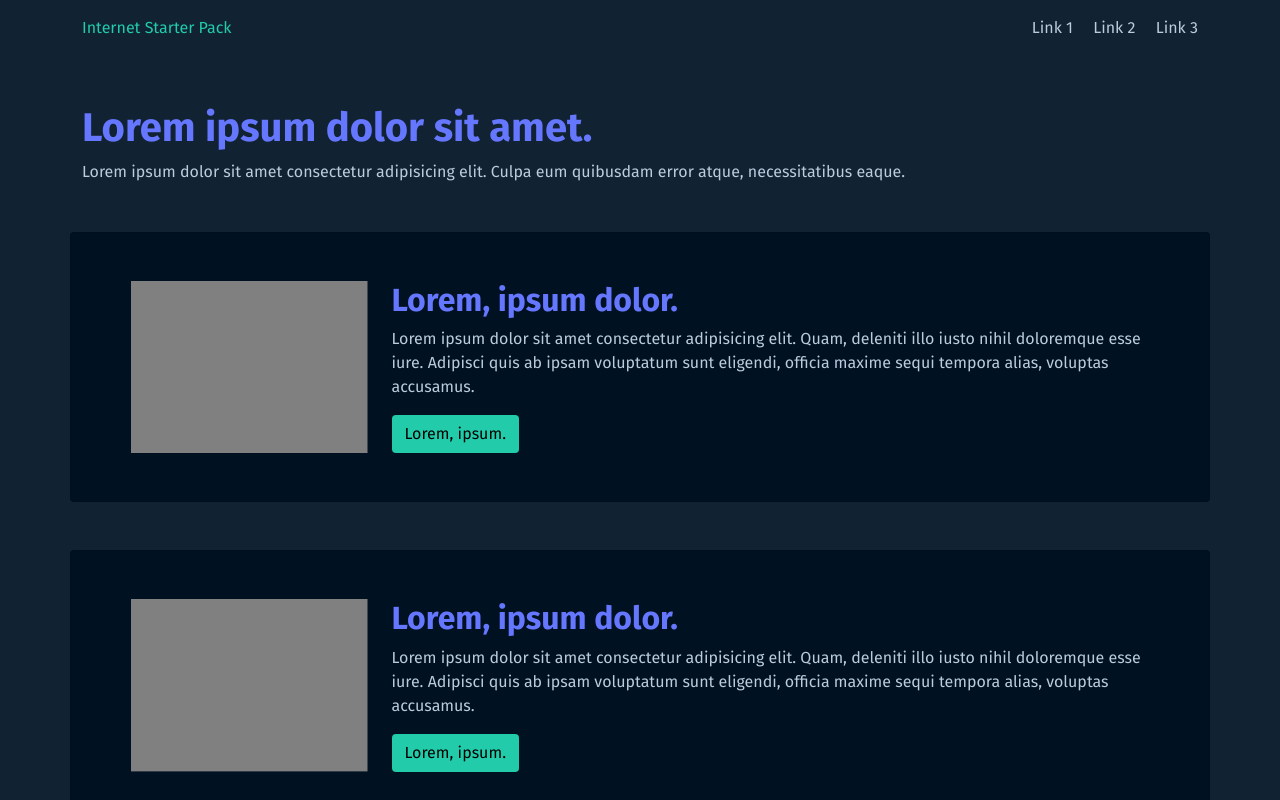
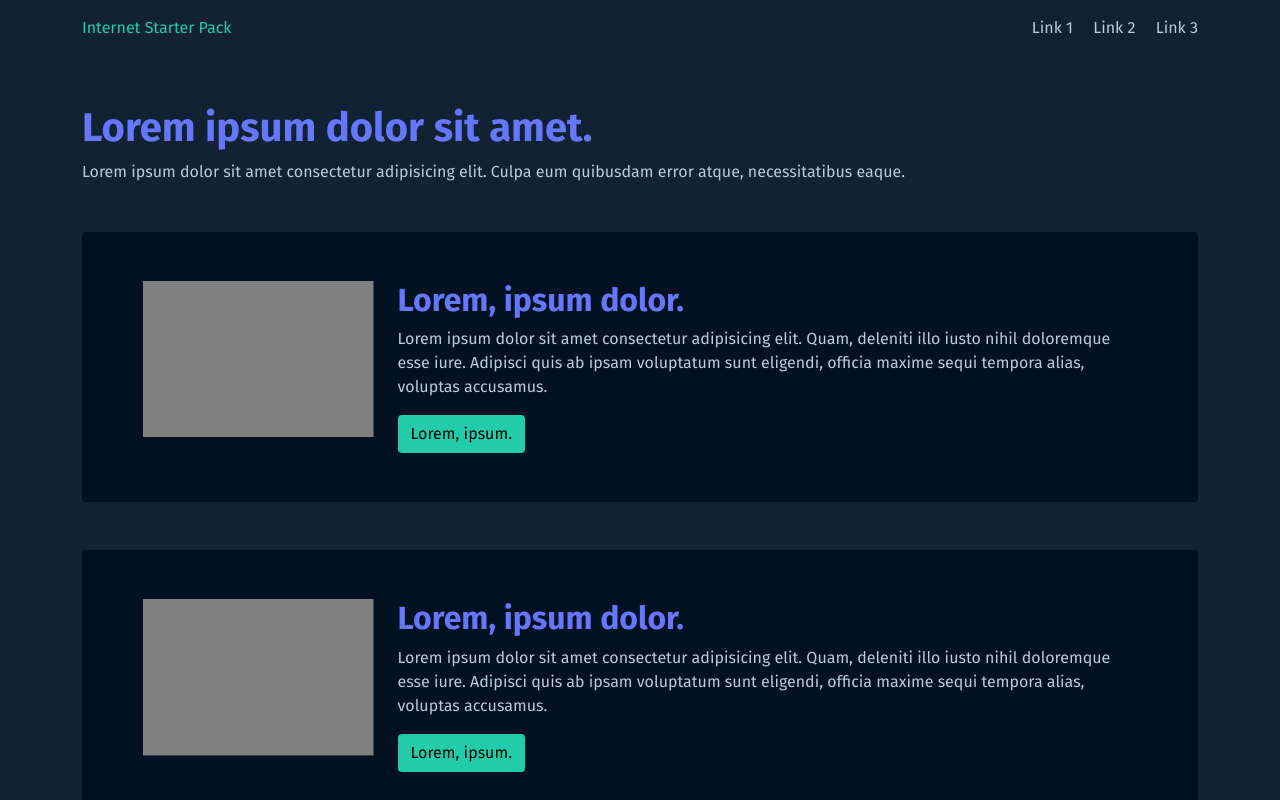
Before and after one commit to salsula/sesion_09, a plain HTML site: page page.html in a window 1280 px wide. Shown: the top 800 px of the page. Drawn offline with nearby package versions, Linux system fonts and the light colour scheme.

Commit message:
Add files via upload

```diff
--- a/page.html
+++ b/page.html
@@ -23,8 +23,8 @@
                 <h1>Lorem ipsum dolor sit amet.</h1>
                 <p>Lorem ipsum dolor sit amet consectetur adipisicing elit. Culpa eum quibusdam error atque, necessitatibus eaque.</p>
                 <!--Aquí también deberían haber imágenes en los recuadros de abajo.-->
-                <div class="contenedor-solucion row my-5 p-5 rounded">
-                    <svg class="col-12 col col-sm-4 col-md-3">
+                <div class="contenedor-solucion row mx-auto my-5 p-5 rounded">
+                    <svg class="col-12 col col-sm-4 col-md-3 mb-3">
                         <rect width="100%" height="100%" fill="gray"></rect>
                     </svg>
                     <div class="col-12 col col-sm-8 col-md-9">
@@ -33,8 +33,8 @@
                         <button class="btn">Lorem, ipsum.</button>
                     </div>
                 </div>
-                <div class="contenedor-solucion row my-5 p-5 rounded">
-                    <svg class="col-12 col col-sm-4 col-md-3">
+                <div class="contenedor-solucion row mx-auto my-5 p-5 rounded">
+                    <svg class="col-12 col col-sm-4 col-md-3 mb-3">
                         <rect width="100%" height="100%" fill="gray"></rect>
                     </svg>
                     <div class="col-12 col col-sm-8 col-md-9">
```
